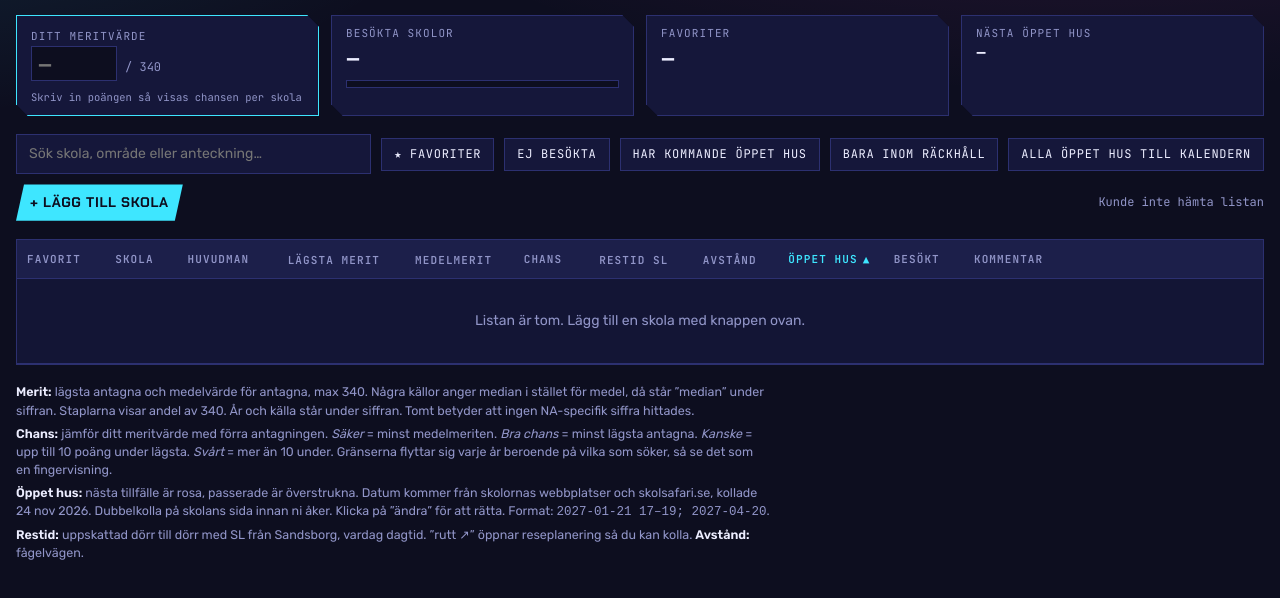
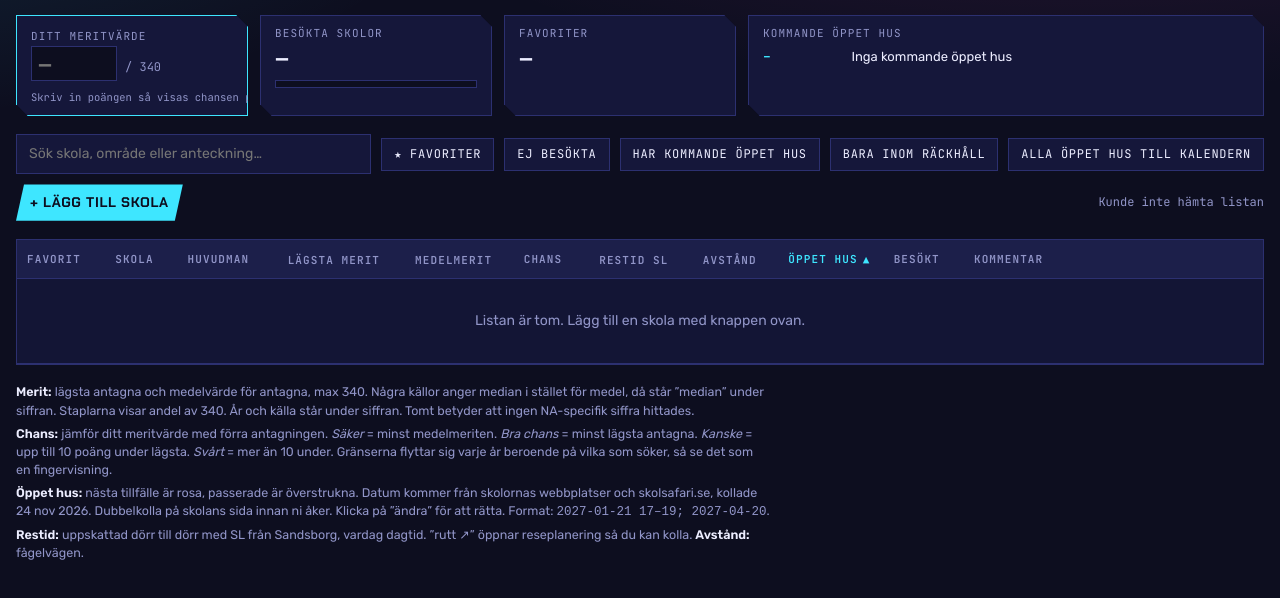
Before and after one commit to mathiasmalmborg82-hub/skolval, a website: page public/index.html in a window 1280 px wide. Shown: the part 176-774 px from the top of the page. Drawn offline with Linux system fonts and the light colour scheme; no server answers.

Commit message:
Visa flera kommande öppet hus i översikten
Rutan överst listar nu de sex närmaste öppet hus (alla tillfällen, inte
bara ett per skola) med datum, skola, tid och stjärna för favoriter.
'Visa alla' fäller ut hela listan. Dolda skolor räknas inte med.

Co-Authored-By: Claude Opus 5.5 <noreply@anthropic.com>
Claude-Session: https://claude.ai/code/session_016W6dRgxJCCdVe3W8QVaSGt

```diff
--- a/public/index.html
+++ b/public/index.html
@@ -49,8 +49,17 @@ h1 .hl { color: var(--magenta); text-shadow: 0 0 18px color-mix(in srgb, var(--m
 .stat .val { font-family: var(--font-display); font-size: 22px; font-weight: 700; }
 .xp { height: 8px; background: var(--bg); border: 1px solid var(--line); margin-top: 6px; }
 .xp > i { display: block; height: 100%; width: 0; background: linear-gradient(90deg, var(--cyan), var(--magenta)); box-shadow: 0 0 10px var(--cyan); transition: width .4s; }
-.stat.next .val { font-size: 16px; line-height: 1.3; }
-.stat.next .val small { display: block; font-family: var(--font-data); font-size: 12px; color: var(--cyan); font-weight: 400; }
+.stat.next { flex: 3 1 360px; }
+.next-list { list-style: none; margin: 6px 0 0; padding: 0; display: grid; gap: 4px; }
+.next-list li { display: grid; grid-template-columns: 9.5ch 1fr; gap: 2px 10px; align-items: baseline; font-size: 13px; }
+.next-list .d { font-family: var(--font-data); font-weight: 600; color: var(--cyan); white-space: nowrap; }
+.next-list li.soon .d { color: var(--magenta); }
+.next-list .n { min-width: 0; }
+.next-list .n .fav-star { color: var(--star); }
+.next-list .n small { color: var(--muted); font-family: var(--font-data); font-size: 11px; margin-left: 6px; }
+.next-more { all: unset; cursor: pointer; margin-top: 6px; font-family: var(--font-data); font-size: 10.5px; letter-spacing: .08em; text-transform: uppercase; color: var(--muted); }
+.next-more:hover { color: var(--cyan); }
+.next-more:focus-visible { outline: 2px solid var(--magenta); outline-offset: 2px; }
 
 .toolbar { display: flex; flex-wrap: wrap; gap: 10px; align-items: center; }
 .toolbar input[type=search] { flex: 1 1 220px; min-width: 0; padding: 9px 12px; border: 1px solid var(--line); background: var(--surface); color: var(--fg); font: inherit; border-radius: 0; }
@@ -199,8 +208,9 @@ body { margin: 0; }
       <div class="val" id="h-fav">–</div>
     </div>
     <div class="stat next">
-      <div class="lbl">Nästa öppet hus</div>
-      <div class="val" id="h-next">–</div>
+      <div class="lbl">Kommande öppet hus</div>
+      <ul class="next-list" id="h-next"><li><span class="d">–</span><span class="n">Laddar…</span></li></ul>
+      <button class="next-more" id="h-next-more" hidden></button>
     </div>
   </section>
 
@@ -286,6 +296,7 @@ body { margin: 0; }
     if (!fromStore) try { localStorage.setItem("na-merit", merit === null ? "" : String(merit)); } catch (e) {}
   }
   let editingOh = null;
+  let nextExpanded = false;
   const statusEl = document.getElementById("status");
   const tbody = document.getElementById("rows");
 
@@ -505,14 +516,24 @@ body { margin: 0; }
     document.getElementById("h-visited").textContent = total ? vis + " / " + total : "–";
     document.getElementById("h-xp").style.width = total ? (vis / total * 100) + "%" : "0";
     document.getElementById("h-fav").textContent = total ? shown.filter(s => (s.fav || 0) > 0).length + " skolor" : "–";
-    const nexts = shown.map(s => ({ s, n: nextOh(s) })).filter(x => x.n).sort((a, b) => a.n.date - b.n.date);
-    const favFirst = nexts.find(x => (x.s.fav || 0) > 0);
-    const pick = favFirst || nexts[0];
-    const h = document.getElementById("h-next");
-    h.replaceChildren();
-    if (!pick) { h.textContent = "–"; return; }
-    h.appendChild(document.createTextNode(pick.s.name));
-    h.appendChild(el("small", { text: fmtDate(pick.n.date) + (pick.n.note ? " · " + pick.n.note : "") + (favFirst ? " · favorit" : "") }));
+    const t = today(), upcoming = [];
+    shown.forEach(s => parseOh(s.oh).forEach(it => { if (it.date && it.date >= t) upcoming.push({ s, it }); }));
+    upcoming.sort((a, b) => a.it.date - b.it.date || (b.s.fav || 0) - (a.s.fav || 0));
+    const list = document.getElementById("h-next"), more = document.getElementById("h-next-more");
+    list.replaceChildren();
+    if (!upcoming.length) { list.appendChild(el("li", null, [el("span", { class: "d", text: "–" }), el("span", { class: "n", text: "Inga kommande öppet hus" })])); more.hidden = true; return; }
+    const LIMIT = 6;
+    upcoming.slice(0, nextExpanded ? upcoming.length : LIMIT).forEach(({ s, it }) => {
+      const soon = (it.date - t) / DAY <= 10;
+      const name = el("span", { class: "n" }, [
+        (s.fav || 0) > 0 ? el("span", { class: "fav-star", text: "★ ", "aria-label": "Favorit" }) : null,
+        document.createTextNode(s.name),
+        it.note ? el("small", { text: it.note }) : null
+      ]);
+      list.appendChild(el("li", { class: soon ? "soon" : "" }, [el("span", { class: "d", text: fmtDate(it.date) }), name]));
+    });
+    more.hidden = upcoming.length <= LIMIT;
+    more.textContent = nextExpanded ? "Visa färre" : "Visa alla " + upcoming.length;
   }
 
   function renderTally() {
@@ -624,6 +645,7 @@ body { margin: 0; }
   toggle("f-unvisited", () => filterUnvisited, v => filterUnvisited = v);
   toggle("f-oh", () => filterOh, v => filterOh = v);
   toggle("f-reach", () => filterReach, v => filterReach = v);
+  document.getElementById("h-next-more").addEventListener("click", () => { nextExpanded = !nextExpanded; renderHud(); });
   document.getElementById("cal-all").addEventListener("click", () => {
     const t = today(), q = query.trim().toLowerCase(), events = [];
     schools.filter(s => (showHidden || !s.hidden) && (!filterFav || (s.fav || 0) > 0) && (!filterUnvisited || !s.visited) &&
```
